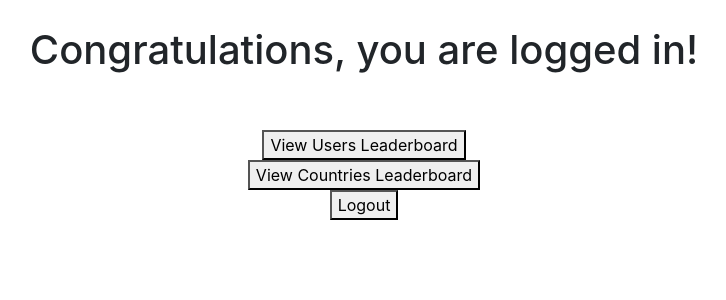
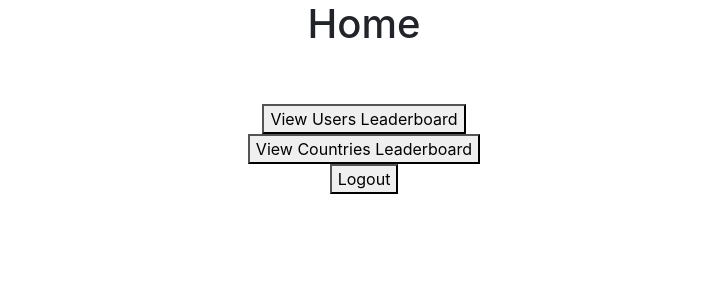
Before and after one commit to jlin00/softdev-p01, a Flask app: page /home in a window 1280 px wide. Shown: the top 300 px of the page, without its empty margins (276-1002 px from the left). Run offline with Flask 2, Linux system fonts and the light colour scheme; a user stored in the database is signed in; some libraries are stand-ins or nearby versions.

Commit message:
small changes to html

```diff
--- a/templates/_base.html
+++ b/templates/_base.html
@@ -5,7 +5,7 @@
 		<link rel="stylesheet" href="https://maxcdn.bootstrapcdn.com/bootstrap/4.3.1/css/bootstrap.min.css">
 	</head>
 	<body>
-		<div class="cotainer">
+		<div class="container">
 			<center>
 				<font face = "courier new">
 					{% set msgs = get_flashed_messages(with_categories=true) %}
--- a/templates/home.html
+++ b/templates/home.html
@@ -1,7 +1,7 @@
 {% extends "_base.html" %}
 
 {% block body %}
-	<br><h1>Congratulations, you are logged in!</h1><br>
+	<h1>Home</h1><br>
 	<br>
     <form action = "/leaderboard">
         <button type = "submit"> View Users Leaderboard </button>
--- a/templates/login.html
+++ b/templates/login.html
@@ -1,7 +1,7 @@
 {% extends "_base.html" %}
 
 {% block body %}
-	<br><h1>Login to an account</h1><br>
+	<h1>Login</h1><br>
 
 	<div class="w-25 p-3">
     <form action="/auth" method="POST">
```
Also changed, not shown: 1 other file.
